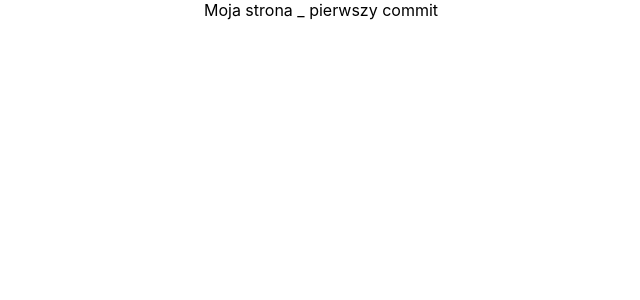
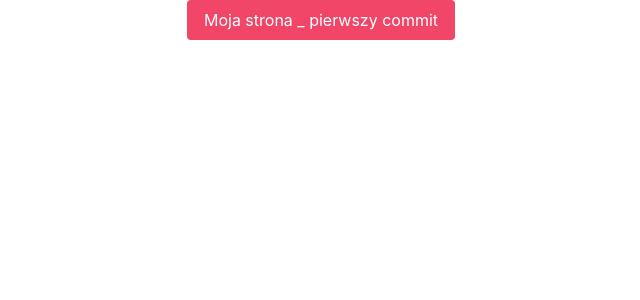
Before and after one commit to mnaimska/myPage, a React (Create React App) app: page / in a window 1280 px wide. Shown: the top 300 px of the page, without its empty margins (319-959 px from the left). Built offline with nearby package versions, Linux system fonts and the light colour scheme.

Commit message:
Bulma installed

```diff
--- a/package.json
+++ b/package.json
@@ -6,8 +6,10 @@
     "@testing-library/jest-dom": "^5.11.10",
     "@testing-library/react": "^11.2.5",
     "@testing-library/user-event": "^12.8.3",
+    "bulma": "^0.9.2",
     "react": "^17.0.2",
     "react-dom": "^17.0.2",
+    "react-router-dom": "^5.2.0",
     "react-scripts": "4.0.3",
     "sass": "^1.32.8",
     "web-vitals": "^1.1.1"
--- a/src/App.js
+++ b/src/App.js
@@ -4,7 +4,7 @@ import './App.scss';
 function App() {
   return (
     <div className="App">
-      Moja strona _ pierwszy commit
+        <button className="button is-danger">Moja strona _ pierwszy commit</button>
     </div>
   );
 }
--- a/src/main.scss
+++ b/src/main.scss
@@ -1,3 +1,4 @@
+@import '../node_modules/bulma/bulma.sass';
 body {
   margin: 0;
   font-family: -apple-system, BlinkMacSystemFont, 'Segoe UI', 'Roboto', 'Oxygen',
```
Also changed, not shown: 1 other file (tests, documents, lock files or other folders).
